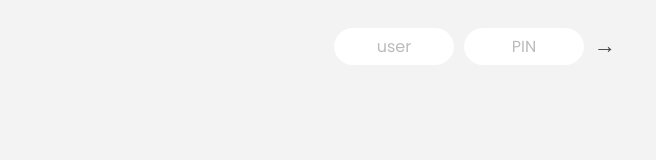
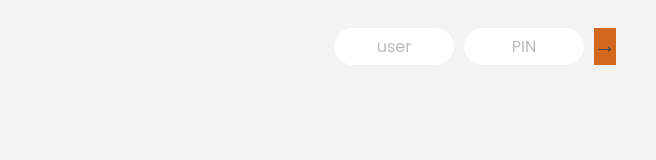
Before and after one commit to Rodricode21/Javaiscript-Rodricode21, a plain HTML site: page 11-Arrays-Bankist/starter/index.html in a window 1280 px wide. Shown: the full height of the page, 624-1280 px from the left. Drawn offline with Linux system fonts and the light colour scheme.

Commit message:
add backround color

```diff
--- a/11-Arrays-Bankist/starter/style.css
+++ b/11-Arrays-Bankist/starter/style.css
@@ -69,7 +69,7 @@ nav {
 
 .login__btn {
   border: none;
-  background: none;
+  background: chocolate;
   font-size: 2.2rem;
   color: inherit;
   cursor: pointer;
```
